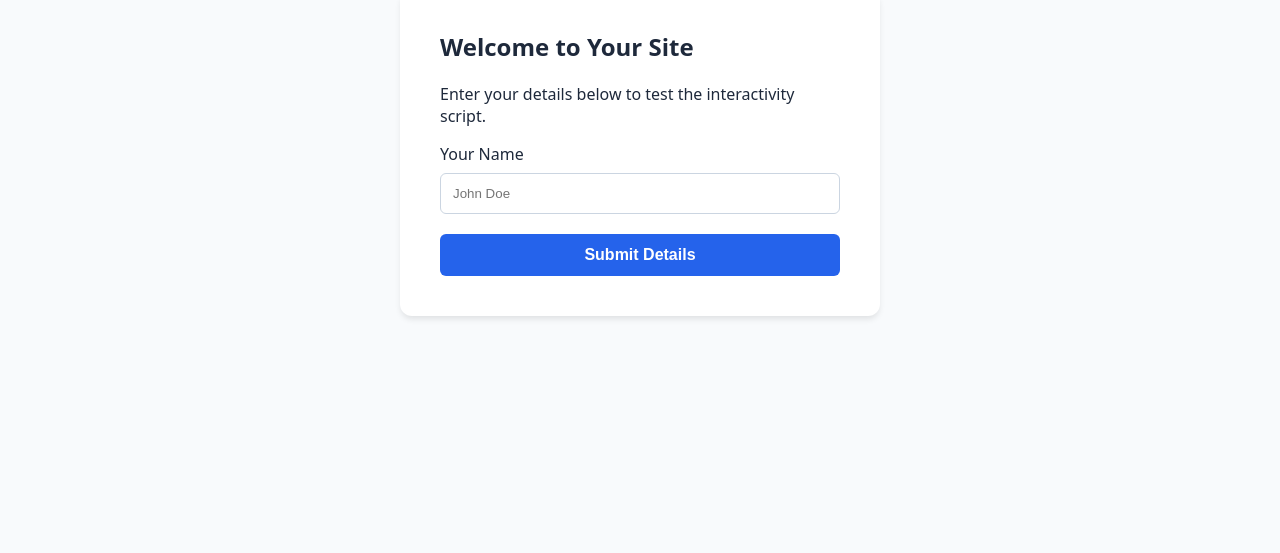
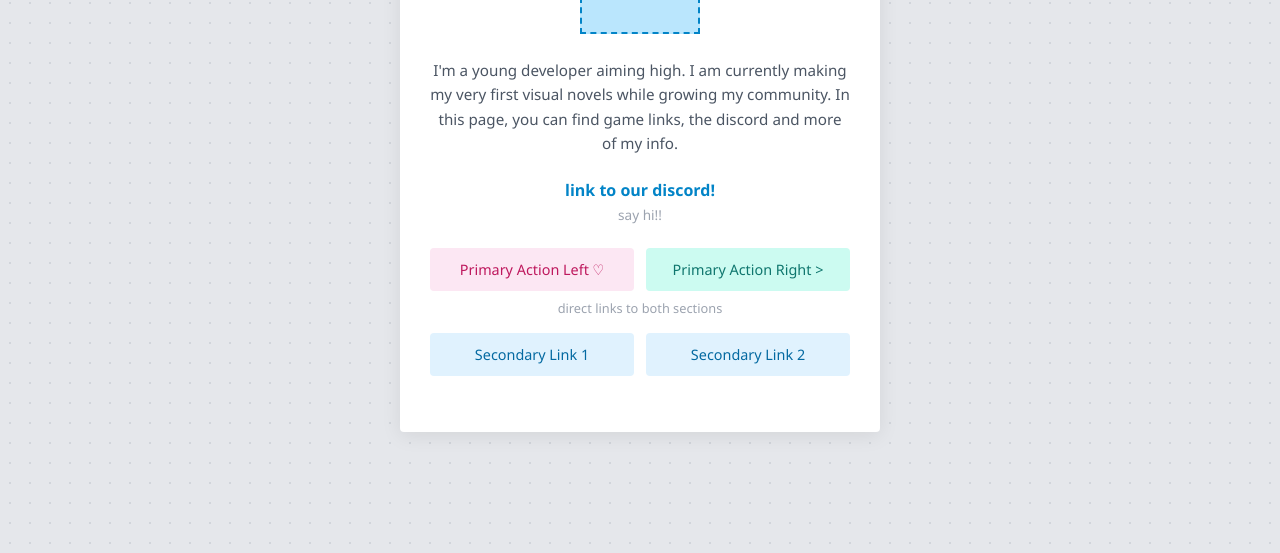
Before and after one commit to karokimachine/karokimachine.github.io, a plain HTML site: page index.html in a window 1280 px wide. Shown: the part 247-800 px from the top of the page. Drawn offline with Linux system fonts and the light colour scheme.

Commit message:
Add files via upload

```diff
--- a/index.html
+++ b/index.html
@@ -3,95 +3,159 @@
 <head>
     <meta charset="UTF-8">
     <meta name="viewport" content="width=device-width, initial-scale=1.0">
-    <title>Interactive Website Template</title>
+    <title>Landing Page Layout</title>
     <style>
-        :root {
-            --primary: #2563eb;
-            --dark: #1e293b;
-            --light: #f8fafc;
+        /* 1. Global Reset & Full-Screen Setup */
+        * {
+            box-sizing: border-box;
+            margin: 0;
+            padding: 0;
         }
+
         body {
-            font-family: system-ui, -apple-system, sans-serif;
-            margin: 0;
-            background-color: var(--light);
-            color: var(--dark);
             display: flex;
             justify-content: center;
             align-items: center;
             min-height: 100vh;
+            font-family: 'Segoe UI', Tahoma, Geneva, Verdana, sans-serif;
+
+            /* Pure CSS pattern placeholder instead of image assets */
+            background-color: #e5e7eb;
+            background-image: radial-gradient(#d1d5db 1px, transparent 1px);
+            background-size: 20px 20px;
+            padding: 20px;
         }
-        .container {
-            background: white;
-            padding: 2.5rem;
-            border-radius: 12px;
-            box-shadow: 0 4px 6px -1px rgb(0 0 0 / 0.1);
-            max-width: 400px;
+
+        /* 2. Main Centered Card Container */
+        .card {
+            background-color: #ffffff;
             width: 100%;
+            max-width: 480px;
+            padding: 40px 30px;
+            border-radius: 4px;
+            box-shadow: 0 4px 20px rgba(0, 0, 0, 0.08);
+            text-align: center;
         }
-        h2 { margin-top: 0; color: var(--dark); }
-        .form-group { margin-bottom: 1.25rem; }
-        label { display: block; margin-bottom: 0.5rem; font-weight: 500; }
-        input {
-            width: 100%;
-            padding: 0.75rem;
-            border: 1px solid #cbd5e1;
-            border-radius: 6px;
-            box-sizing: border-box;
+
+        /* 3. Placeholder Logo Bracket */
+        .logo-placeholder {
+            width: 120px;
+            height: 120px;
+            background-color: #bae6fd;
+            border: 2px dashed #0284c7;
+            margin: 0 auto 24px auto;
+            display: flex;
+            justify-content: center;
+            align-items: center;
+            color: #0369a1;
+            font-weight: bold;
+            font-size: 1.1rem;
         }
-        button {
-            width: 100%;
-            background-color: var(--primary);
-            color: white;
-            border: none;
-            padding: 0.75rem;
-            border-radius: 6px;
-            font-size: 1rem;
+
+        /* 4. Typography Layout */
+        .intro-text {
+            font-size: 0.95rem;
+            color: #4b5563;
+            line-height: 1.6;
+            margin-bottom: 24px;
+        }
+
+        .highlight-link {
+            display: inline-block;
+            color: #0284c7;
+            text-decoration: none;
             font-weight: 600;
-            cursor: pointer;
-            transition: background 0.2s;
+            margin-bottom: 4px;
         }
-        button:hover { background-color: #1d4ed8; }
-        #message {
-            margin-top: 1rem;
-            padding: 0.75rem;
-            border-radius: 6px;
-            display: none;
+
+        .subtext {
+            font-size: 0.85rem;
+            color: #9ca3af;
+            margin-bottom: 24px;
+        }
+
+        /* 5. Button Link Grid System */
+        .button-grid {
+            display: grid;
+            grid-template-columns: 1fr 1fr;
+            gap: 12px;
+            margin-bottom: 16px;
+        }
+
+        .btn {
+            display: block;
+            padding: 12px 8px;
             font-size: 0.9rem;
+            text-decoration: none;
+            border-radius: 4px;
+            transition: background-color 0.2s;
         }
-        .success { background-color: #dcfce7; color: #166534; }
+
+        /* Pastel Pink Palette Styling */
+        .btn-pink {
+            background-color: #fce7f3;
+            color: #be185d;
+        }
+        .btn-pink:hover {
+            background-color: #fbcfe8;
+        }
+
+        /* Pastel Green/Teal Palette Styling */
+        .btn-teal {
+            background-color: #ccfbf1;
+            color: #0f766e;
+        }
+        .btn-teal:hover {
+            background-color: #99f6e4;
+        }
+
+        /* Pastel Blue Palette Styling */
+        .btn-blue {
+            background-color: #e0f2fe;
+            color: #0369a1;
+        }
+        .btn-blue:hover {
+            background-color: #bae6fd;
+        }
+
+        /* Full Width Helper Text */
+        .grid-caption {
+            grid-column: span 2;
+            font-size: 0.8rem;
+            color: #9ca3af;
+            margin-top: -4px;
+            margin-bottom: 4px;
+        }
     </style>
 </head>
 <body>
 
-<div class="container">
-    <h2>Welcome to Your Site</h2>
-    <p>Enter your details below to test the interactivity script.</p>
+    <!-- Main Wrapper Block -->
+    <div class="card">
 
-    <form id="welcomeForm">
-        <div class="form-group">
-            <label for="userName">Your Name</label>
-            <input type="text" id="userName" required placeholder="John Doe">
+        <!-- Header Logo Bracket -->
+        <div class="logo-placeholder">LOGO HERE</div>
+
+        <!-- Bio and Text Sections -->
+        <p class="intro-text">
+            I'm a young developer aiming high. I am currently making my very first visual novels while growing my community. In this page, you can find game links, the discord and more of my info.
+        </p>
+
+        <a href="#" class="highlight-link">link to our discord!</a>
+        <div class="subtext">say hi!!</div>
+
+        <!-- Links & Buttons Matrix Layout -->
+        <div class="button-grid">
+            <a href="#" class="btn btn-pink">Primary Action Left ♡</a>
+            <a href="#" class="btn btn-teal">Primary Action Right &gt;</a>
+
+            <div class="grid-caption">direct links to both sections</div>
+
+            <a href="#" class="btn btn-blue">Secondary Link 1</a>
+            <a href="#" class="btn btn-blue">Secondary Link 2</a>
         </div>
-        <button type="submit">Submit Details</button>
-    </form>
 
-    <div id="message"></div>
-</div>
-
-<script>
-    // Client-side script handling form submission interactivity
-    document.getElementById('welcomeForm').addEventListener('submit', function(event) {
-        event.preventDefault();
-
-        const nameInput = document.getElementById('userName').value;
-        const messageDiv = document.getElementById('message');
-
-        // Display a personalized alert safely inside the DOM
-        messageDiv.className = 'success';
-        messageDiv.textContent = `Hello, ${nameInput}! Your interactive website script is running perfectly.`;
-        messageDiv.style.display = 'block';
-    });
-</script>
+    </div>
 
 </body>
 </html>
```
